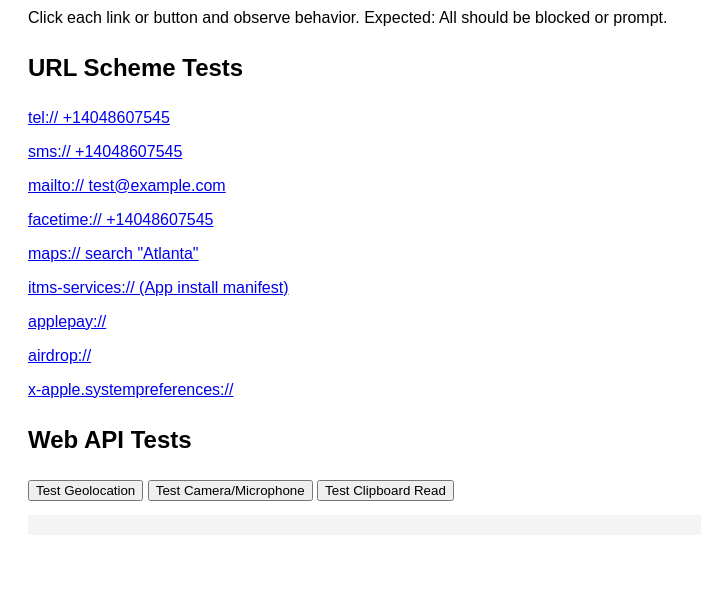
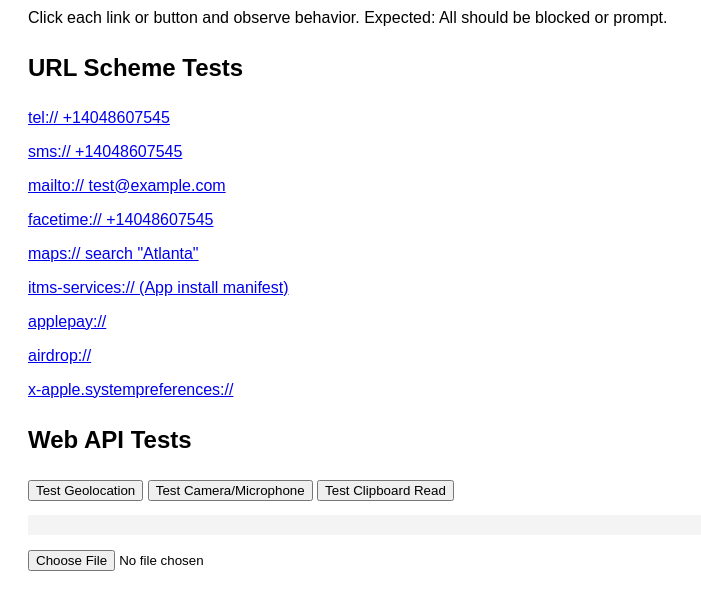
Before and after one commit to flaskwire/guest, a plain HTML site: page index.html in a window 1280 px wide. Shown: the part 113-722 px from the top of the page, without its empty margins (0-701 px from the left). Drawn offline with Linux system fonts and the light colour scheme.

Commit message:
Update index.html

```diff
--- a/index.html
+++ b/index.html
@@ -32,6 +32,10 @@
   <button onclick="testClipboard()">Test Clipboard Read</button>
 
   <pre id="output"></pre>
+  <form>
+    <input type="file" />
+  </form>
+
 
   <script>
     async function testGeo() {
```
